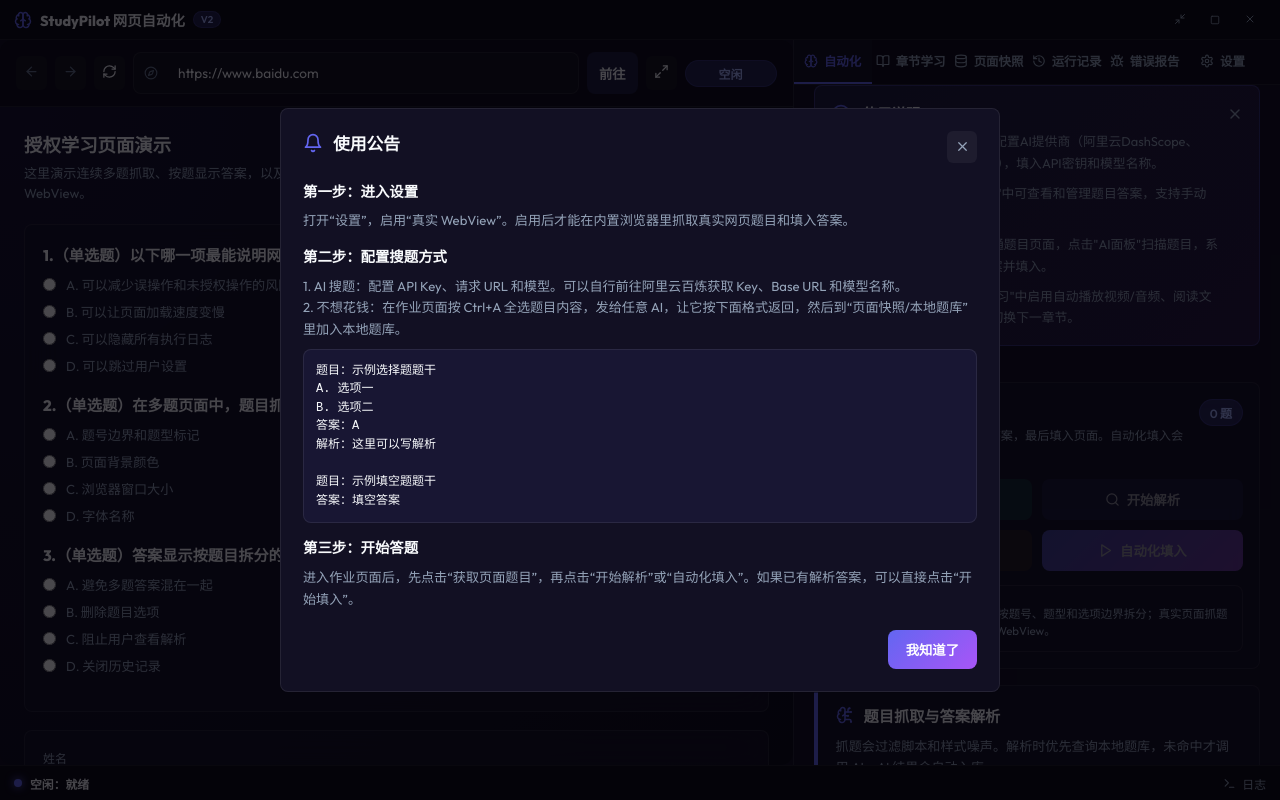
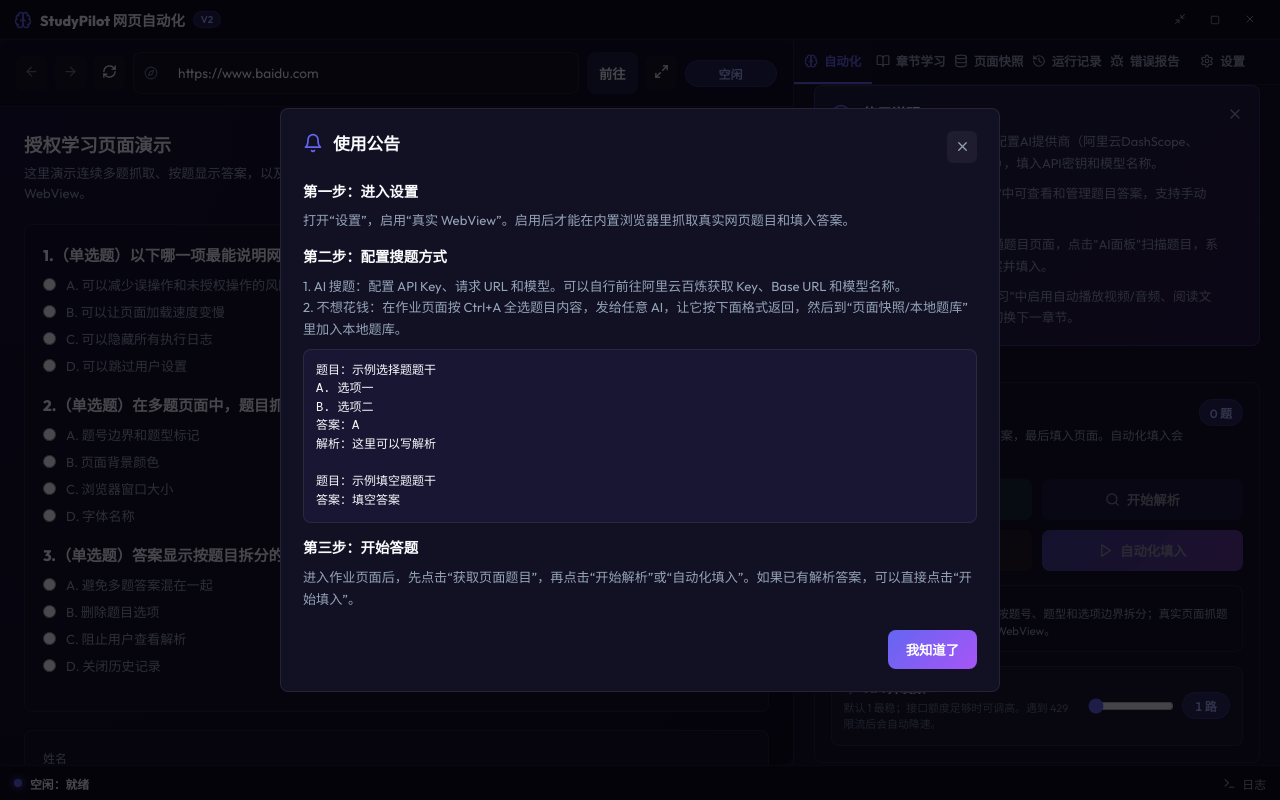
Before and after one commit to XiYue-FireFly/Xuexitong-Answer-Helper, a React (Vite) app: page / in a window 1280 px wide. Built offline with nearby package versions, Linux system fonts and the light colour scheme.

Commit message:
feat: tune ai concurrency and question list ui

```diff
--- a/package.json
+++ b/package.json
@@ -1,6 +1,6 @@
 {
   "name": "study-pilot",
-  "version": "1.0.9",
+  "version": "1.0.10",
   "description": "Windows authorized webpage automation desktop app",
   "main": "dist-electron/main.js",
   "scripts": {
--- a/src/components/AIPanel.tsx
+++ b/src/components/AIPanel.tsx
@@ -12,6 +12,7 @@ import {
   Play,
   Search,
   ShieldCheck,
+  Zap,
 } from 'lucide-react';
 import { AIAnswerResult, AIProviderConfig, appStore, QuestionItem, useAppStore } from '../store/appStore';
 
@@ -37,6 +38,7 @@ const typeLabels: Record<string, string> = {
 };
 
 const sleep = (ms: number) => new Promise((resolve) => window.setTimeout(resolve, ms));
+const MAX_AI_CONCURRENCY = 5;
 
 function notifyTaskDone(title: string, body: string) {
   const api = (window as any).electronAPI;
@@ -147,6 +149,7 @@ export function AIPanel() {
   const [batchRunning, setBatchRunning] = useState(false);
   const [liveRunning, setLiveRunning] = useState(false);
   const [livePaused, setLivePaused] = useState(false);
+  const [aiConcurrency, setAiConcurrency] = useState(1);
   const livePausedRef = useRef(false);
   const activeProvider = settings.providers.find((provider) => provider.id === settings.activeProviderId) || settings.providers[0];
 
@@ -437,10 +440,11 @@ export function AIPanel() {
     }
 
     try {
-      appStore.setStatus('calling_ai', `开始并发查询 ${questions.length} 道题，答案返回后自动填入。`);
+      const safeConcurrency = Math.max(1, Math.min(MAX_AI_CONCURRENCY, Math.floor(aiConcurrency) || 1, pendingQuestions.length || 1));
+      appStore.setStatus('calling_ai', `开始并发查询 ${questions.length} 道题，并发数 ${safeConcurrency}，答案返回后自动填入。`);
       preAnsweredItems.forEach((item) => enqueueApply(item.question, item.answer));
 
-      const workerCount = Math.min(1, Math.max(1, pendingQuestions.length));
+      const workerCount = safeConcurrency;
       const workers = Array.from({ length: workerCount }, async () => {
         while (nextIndex < pendingQuestions.length) {
           await waitWhileLivePaused();
@@ -454,6 +458,10 @@ export function AIPanel() {
             enqueueApply(question, answer);
           } catch (error: any) {
             resolvedCount += 1;
+            if (/429|Too many requests|limitation/i.test(String(error?.message || '')) && safeConcurrency > 1) {
+              setAiConcurrency((current) => Math.max(1, Math.min(current, safeConcurrency - 1)));
+              appStore.addLog('warn', `接口限流，本轮仍会完成；下次自动化填入并发数将降为 ${safeConcurrency - 1}。`);
+            }
             appStore.addLog('error', `第 ${question.index || '?'} 题查询失败：${error.name === 'AbortError' ? '请求超时' : error.message}`);
           }
         }
@@ -549,6 +557,51 @@ export function AIPanel() {
           <MousePointer2 size={14} style={{ color: 'var(--primary-color)', marginBottom: 6 }} />
           已解析 {parsedAnswerCount}/{questions.length} 题。多题页面会按题号、题型和选项边界拆分；真实页面抓题和填入需要在设置中启用真实 WebView。
         </div>
+
+        <div
+          className="glass-panel"
+          style={{
+            padding: 12,
+            borderRadius: 8,
+            display: 'grid',
+            gridTemplateColumns: 'minmax(0, 1fr) auto',
+            gap: 12,
+            alignItems: 'center',
+            background: 'rgba(255,255,255,0.025)'
+          }}
+        >
+          <div style={{ minWidth: 0 }}>
+            <div style={{ display: 'flex', alignItems: 'center', gap: 7, color: 'var(--text-primary)', fontSize: '0.78rem', fontWeight: 850 }}>
+              <Zap size={14} style={{ color: 'var(--primary-color)' }} /> API 并发数
+            </div>
+            <div style={{ color: 'var(--text-muted)', fontSize: '0.68rem', lineHeight: 1.45, marginTop: 4 }}>
+              默认 1 最稳；接口额度足够时可调高。遇到 429 限流后会自动降速。
+            </div>
+          </div>
+          <div style={{ display: 'flex', alignItems: 'center', gap: 8 }}>
+            <input
+              type="range"
+              min={1}
+              max={MAX_AI_CONCURRENCY}
+              step={1}
+              value={aiConcurrency}
+              disabled={liveRunning || batchRunning}
+              onChange={(event) => setAiConcurrency(Number(event.target.value))}
+              style={{ width: 86, accentColor: 'var(--primary-color)', opacity: liveRunning || batchRunning ? 0.55 : 1 }}
+            />
+            <span
+              className="badge badge-primary"
+              style={{
+                minWidth: 48,
+                justifyContent: 'center',
+                fontVariantNumeric: 'tabular-nums',
+                whiteSpace: 'nowrap'
+              }}
+            >
+              {aiConcurrency} 路
+            </span>
+          </div>
+        </div>
       </div>
 
       <div className="glass-panel" style={{ padding: 18, borderRadius: 8, borderLeft: '4px solid var(--primary-color)' }}>
@@ -593,11 +646,13 @@ export function AIPanel() {
             <div>还没有抓取题目。</div>
           </div>
         ) : (
-          <div style={{ display: 'flex', flexDirection: 'column', gap: 8, maxHeight: 260, overflowY: 'auto' }}>
+          <div style={{ display: 'flex', flexDirection: 'column', gap: 10, maxHeight: 340, overflowY: 'auto', paddingRight: 6 }}>
             {questions.map((question, index) => {
               const active = index === currentQuestionIndex;
               const answered = Boolean(answerMap[question.hash]);
               const bankHit = appStore.hasQuestionBankAnswer(question);
+              const stateLabel = answered ? '已解析' : bankHit ? '题库' : '未解析';
+              const stateColor = answered ? 'var(--success-color)' : bankHit ? 'var(--warning-color)' : 'var(--text-muted)';
               return (
                 <button
                   key={question.hash}
@@ -607,16 +662,56 @@ export function AIPanel() {
                     background: active ? 'rgba(99,102,241,0.16)' : 'rgba(255,255,255,0.03)',
                     border: active ? '1px solid var(--primary-color)' : '1px solid var(--border-glass)',
                     color: 'var(--text-primary)',
-                    padding: 10,
-                    borderRadius: 8
+                    padding: '10px 12px',
+                    borderRadius: 8,
+                    minHeight: 82,
+                    display: 'flex',
+                    flexDirection: 'column',
+                    gap: 8,
+                    overflow: 'hidden'
                   }}
                 >
-                  <div style={{ display: 'flex', justifyContent: 'space-between', gap: 8, marginBottom: 5 }}>
-                    <span style={{ fontSize: '0.72rem', color: 'var(--primary-color)', fontWeight: 800 }}>第 {question.index || index + 1} 题 · {typeLabels[question.type] || question.type}</span>
-                    <span style={{ color: answered ? 'var(--success-color)' : bankHit ? 'var(--warning-color)' : 'var(--text-muted)', fontSize: '0.7rem' }}>{answered ? '已解析' : bankHit ? '题库' : '未解析'}</span>
+                  <div style={{ display: 'grid', gridTemplateColumns: 'minmax(0, 1fr) auto', gap: 10, alignItems: 'center' }}>
+                    <span
+                      style={{
+                        minWidth: 0,
+                        fontSize: '0.76rem',
+                        color: 'var(--primary-color)',
+                        fontWeight: 900,
+                        whiteSpace: 'nowrap',
+                        overflow: 'hidden',
+                        textOverflow: 'ellipsis'
+                      }}
+                    >
+                      第 {question.index || index + 1} 题 · {typeLabels[question.type] || question.type}
+                    </span>
+                    <span
+                      style={{
+                        color: stateColor,
+                        fontSize: '0.7rem',
+                        fontWeight: 850,
+                        lineHeight: 1,
+                        whiteSpace: 'nowrap',
+                        flexShrink: 0
+                      }}
+                    >
+                      {stateLabel}
+                    </span>
                   </div>
-                  <div style={{ fontSize: '0.76rem', color: 'var(--text-secondary)', lineHeight: 1.35 }}>
-                    {question.question.slice(0, 64)}{question.question.length > 64 ? '...' : ''}
+                  <div
+                    style={{
+                      fontSize: '0.76rem',
+                      color: 'var(--text-secondary)',
+                      lineHeight: 1.5,
+                      display: '-webkit-box',
+                      WebkitLineClamp: 2,
+                      WebkitBoxOrient: 'vertical',
+                      overflow: 'hidden',
+                      wordBreak: 'break-word',
+                      textWrap: 'pretty'
+                    } as React.CSSProperties}
+                  >
+                    {question.question}
                   </div>
                 </button>
               );
@@ -663,7 +758,7 @@ export function AIPanel() {
               disabled={liveRunning || batchRunning || status === 'calling_ai'}
               style={{ background: 'rgba(99,102,241,0.2)', color: 'var(--text-primary)', padding: 10, borderRadius: 8, fontWeight: 800, display: 'flex', justifyContent: 'center', alignItems: 'center', gap: 6, opacity: liveRunning || batchRunning || status === 'calling_ai' ? 0.55 : 1 }}
             >
-              <Play size={15} /> 并发查询并自动填入
+              <Play size={15} /> 并发查询并自动填入（{aiConcurrency} 路）
             </button>
             {liveRunning && (
               <button
```
Also changed, not shown: 1 other file (tests, documents, lock files or other folders).
